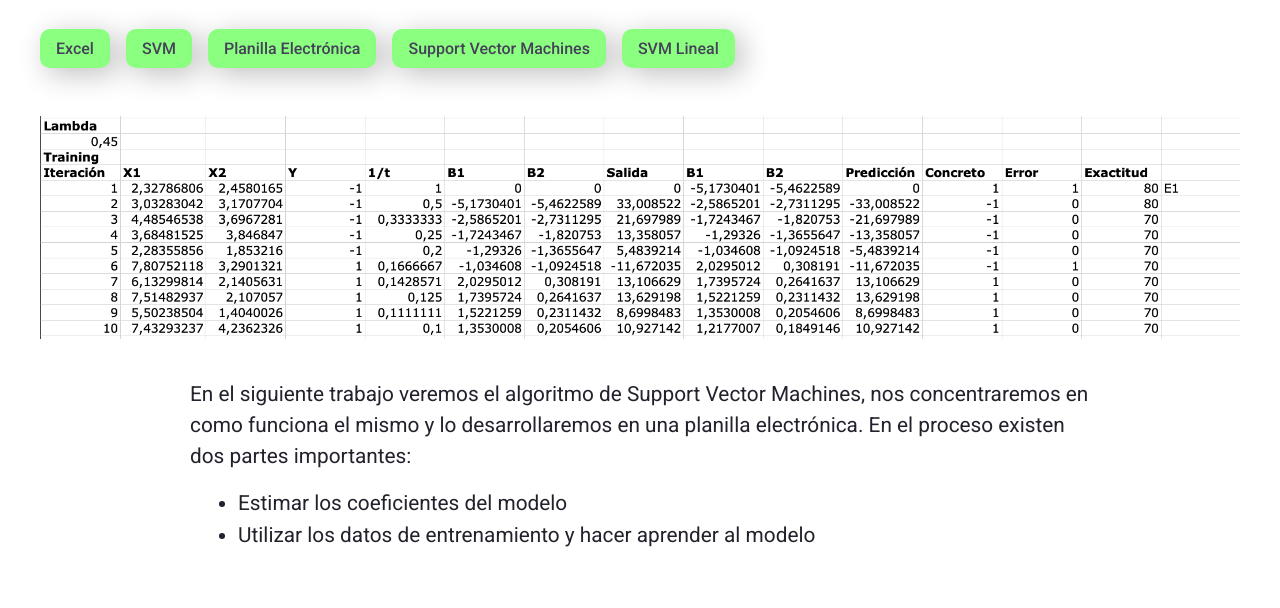
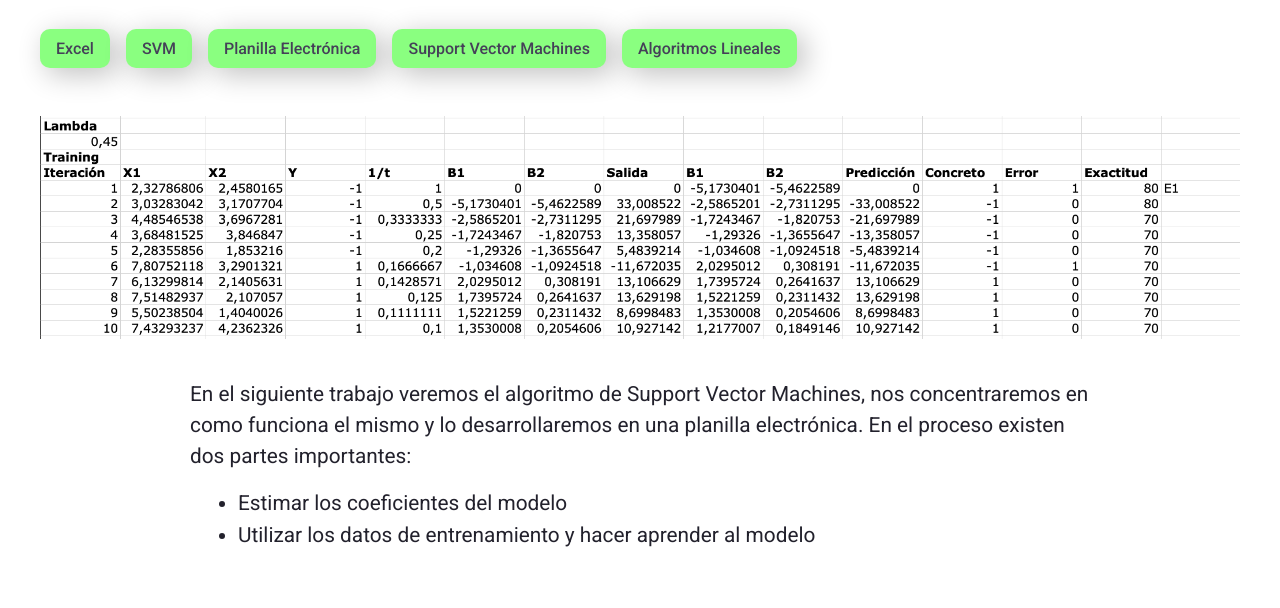
Before and after one commit to marcelodeleon/portafolio-ml, a Gatsby site: page /projects/svm in a window 1280 px wide. Shown: the part 192-800 px from the top of the page. Built offline with nearby package versions, Linux system fonts and the light colour scheme; Gatsby itself is replaced by a stand-in of ours.

Commit message:
feat: SVM in excel

```diff
--- a/src/projects/svm.md
+++ b/src/projects/svm.md
@@ -5,7 +5,7 @@ date: "2021-09-30"
 slug: svm
 featured: ../images/svm/featured.png
 thumbnail: ../images/svm/thumbnail.png
-tags: ["Excel", "SVM", "Planilla Electrónica", "Support Vector Machines", "SVM Lineal"]
+tags: ["Excel", "SVM", "Planilla Electrónica", "Support Vector Machines", "Algoritmos Lineales"]
 ---
 
 En el siguiente trabajo veremos el algoritmo de Support Vector Machines, nos
```
Also changed, not shown: src/images/svm/data.png, src/images/svm/thumbnail.png (added), 1 other file.
